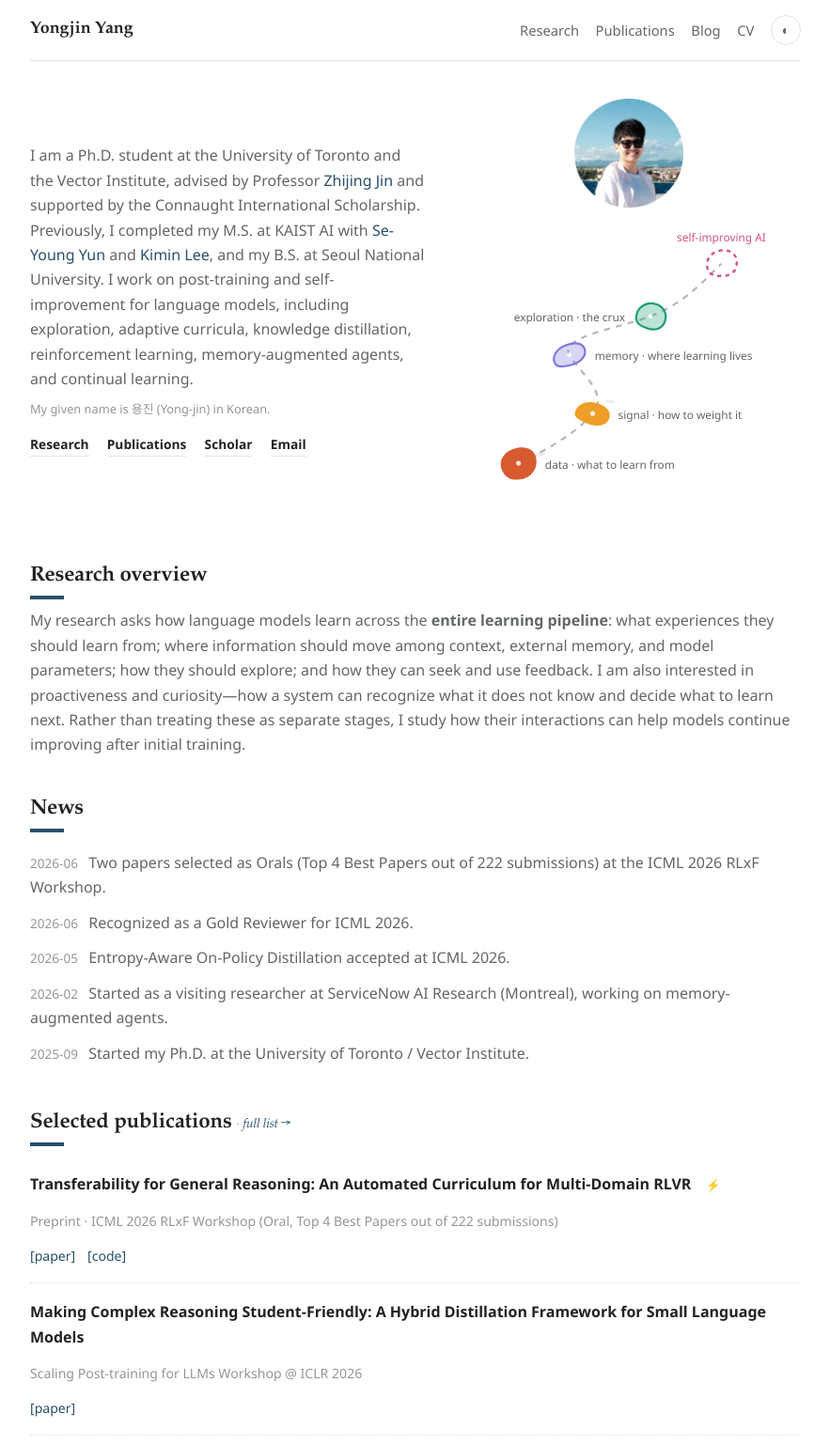
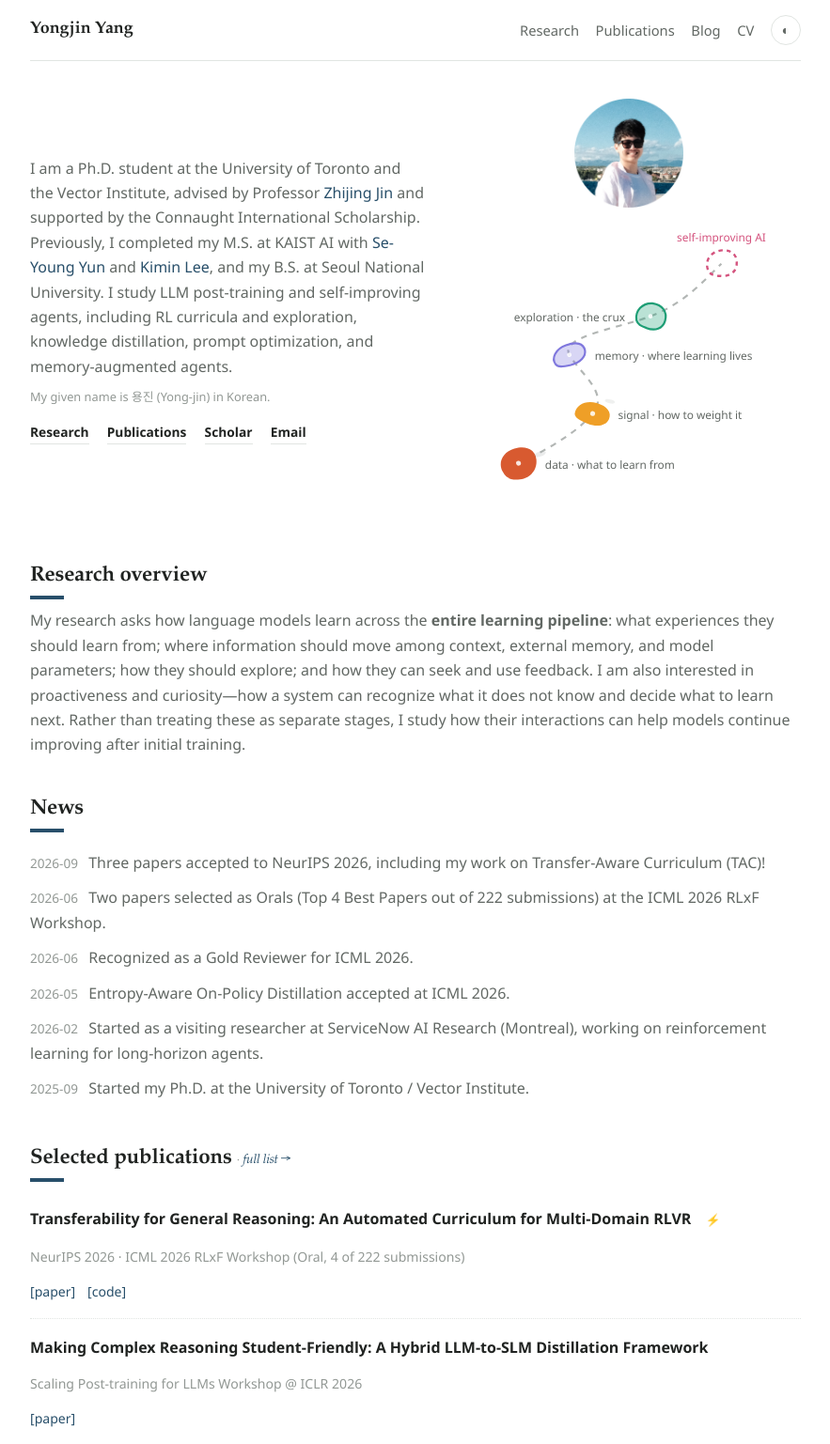
Before and after one commit to YangYongJin/YangYongJin.github.io, an Astro site in the folder astro-site/: page / in a window 1280 px wide. Shown: the top 1537 px of the page at 94% size, without its empty margins (198-1081 px from the left). Built offline with nearby package versions, Linux system fonts and the light colour scheme; Astro itself is replaced by a stand-in of ours.

Commit message:
Update CV and NeurIPS news

```diff
--- a/astro-site/src/data/profile.js
+++ b/astro-site/src/data/profile.js
@@ -5,11 +5,11 @@
 
 export const profile = {
   name: "Yongjin Yang",
-  tagline: "Post-training & self-improvement for language models",
+  tagline: "LLM post-training and self-improving agents",
   affiliation: "University of Toronto · Vector Institute",
-  email: "dyyjkd@gmail.com",
+  email: "yjyang@cs.toronto.edu",
   interests:
-    "Post-training and self-improvement for language models, with a focus on exploration, adaptive curricula, knowledge distillation, reinforcement learning, memory-augmented agents, and continual learning.",
+    "LLM post-training and self-improving agents, with a focus on RL post-training (curricula, exploration, and multi-domain RLVR), knowledge distillation, prompt optimization, and memory-augmented agents.",
   links: {
     github: "https://github.com/YangYongJin",
     scholar: "https://scholar.google.com/citations?user=qGVZm3sAAAAJ",
@@ -22,18 +22,19 @@ export const profile = {
     Connaught International Scholarship. Previously, I completed my M.S. at KAIST AI with
     <a href="https://fbsqkd.github.io/">Se-Young Yun</a> and
     <a href="https://sites.google.com/view/kiminlee">Kimin Lee</a>, and my B.S. at Seoul
-    National University. I work on post-training and self-improvement for language models,
-    including exploration, adaptive curricula, knowledge distillation, reinforcement
-    learning, memory-augmented agents, and continual learning.
+    National University. I study LLM post-training and self-improving agents, including
+    RL curricula and exploration, knowledge distillation, prompt optimization, and
+    memory-augmented agents.
   `,
 };
 
 // "news" renders on the home page. Only the big ones, most recent first.
 export const news = [
+  { date: "2026-09", text: "Three papers accepted to NeurIPS 2026, including my work on Transfer-Aware Curriculum (TAC)!" },
   { date: "2026-06", text: "Two papers selected as Orals (Top 4 Best Papers out of 222 submissions) at the ICML 2026 RLxF Workshop." },
   { date: "2026-06", text: "Recognized as a Gold Reviewer for ICML 2026." },
   { date: "2026-05", text: "Entropy-Aware On-Policy Distillation accepted at ICML 2026." },
-  { date: "2026-02", text: "Started as a visiting researcher at ServiceNow AI Research (Montreal), working on memory-augmented agents." },
+  { date: "2026-02", text: "Started as a visiting researcher at ServiceNow AI Research (Montreal), working on reinforcement learning for long-horizon agents." },
   { date: "2025-09", text: "Started my Ph.D. at the University of Toronto / Vector Institute." },
 ];
 
@@ -57,31 +58,31 @@ export const projects = [
 ];
 
 export const education = [
-  { when: "Sep 2025 – Present", what: "University of Toronto · Ph.D. in Computer Science (adviser: Zhijing Jin)" },
+  { when: "Sep 2025 – Summer 2029 (expected)", what: "University of Toronto · Ph.D. in Computer Science (adviser: Zhijing Jin) · GPA 4.0/4.0" },
   { when: "Mar 2023 – Feb 2025", what: "KAIST · M.S., Graduate School of AI (advisers: Se-Young Yun, Kimin Lee) · GPA 4.18/4.3, ranked 2nd in department" },
   { when: "Mar 2017 – Feb 2023", what: "Seoul National University · B.S., Electrical and Computer Engineering · GPA 4.12/4.3, Summa Cum Laude" },
 ];
 
 export const experience = [
-  { when: "Feb 2026 – Sep 2026", what: "ServiceNow AI Research (Montreal) · Visiting Researcher, UI Assist team: memory-augmented and continual-learning methods for LM agents" },
-  { when: "Mar 2024 – Jun 2024", what: "Naver AI Lab · Research Intern, Language Research team: uncertainty quantification & code-switching red-teaming (NAACL 2025, ACL 2025)" },
-  { when: "Jul 2021 – Aug 2021", what: "Samsung Electronics, MX · Software Engineering Intern: Android System API logging framework" },
+  { when: "Feb 2026 – Sep 2026", what: "ServiceNow AI Research · Visiting Researcher, UI Assist team (supervised by Alexandre Drouin and Christopher Pal): adaptive prompt teaching and RL for long-horizon agents" },
+  { when: "Sep 2025 – Present", what: "University of Toronto & Vector Institute · Graduate Researcher (advised by Zhijing Jin): transfer-aware curricula and LLM-to-SLM distillation" },
+  { when: "Mar 2024 – Jun 2024", what: "Naver AI Lab · Research Intern (supervised by Hwaran Lee): uncertainty quantification and multilingual red-teaming" },
+  { when: "Mar 2023 – Feb 2025", what: "KAIST · Graduate Researcher (advised by Se-Young Yun and Kimin Lee): language-agent exploration, preference-data filtering, and vision-language transfer learning" },
+  { when: "Jun 2022 – Sep 2022", what: "Seoul National University · Undergraduate Researcher (advised by Taesup Kim): adaptive loss reweighting for cold-start recommendation" },
 ];
 
 export const awards = [
-  { when: "Apr 2025", what: "Connaught International Scholarship · entrance scholarship for five international students, UofT" },
-  { when: "Dec 2023", what: "Best Paper Award, Korea Software Congress (KSC) · FedCON: Model Contrastive Federated Learning on Re-Identification" },
+  { when: "2025", what: "Connaught International Scholarship · University of Toronto" },
   { when: "2017 – 2023", what: "Korea National Science & Technology Scholarship · full-ride academic excellence scholarship" },
 ];
 
 export const services = [
-  "Conferences: ICLR (2025, 2026), NeurIPS (2025, 2026), ICML 2026 (Gold Reviewer), COLM (2025, 2026), AAAI 2025",
-  "Journals: TMLR",
-  "ACL Rolling Review: 2024 (Feb, Jun, Oct, Dec), 2025 (Feb, May, Jul, Oct), 2026 (Jan)",
-  "Workshops: DPFM @ ICLR (2024, 2025), MAS @ ICML 2025",
+  "Reviewer: NeurIPS, ICML (Gold Reviewer, 2026), ICLR, COLM, TMLR, and ACL Rolling Review (2024–2026)",
+  "Lab Administrator, Jinesis Lab · HPC compute and infrastructure",
 ];
 
 export const teaching = [
+  { when: "Sep 2026 – Dec 2026", what: "Probabilistic Learning and Reasoning (CSC412/2506) · Teaching Assistant (UofT)" },
   { when: "Sep 2025 – Dec 2025", what: "Introduction to Programming Languages · Teaching Assistant (UofT)" },
   { when: "Sep 2021 – Feb 2022", what: "Introduction to Algorithms · Departmental Tutor (SNU)" },
   { when: "Mar 2018 – Aug 2018", what: "Principles of Physics I · Group Tutor (SNU)" },
--- a/astro-site/src/data/publications.js
+++ b/astro-site/src/data/publications.js
@@ -13,8 +13,22 @@ export const publications = [
     year: 2026, key: true, firstAuthor: true, flash: true, selected: true,
     title: "Transferability for General Reasoning: An Automated Curriculum for Multi-Domain RLVR",
     authors: "Yongjin Yang, Jiarui Liu, Yinghui He, Lechen Zhang, Bernhard Schölkopf, Zhijing Jin†",
-    venue: "Preprint · ICML 2026 RLxF Workshop (Oral, Top 4 Best Papers out of 222 submissions)",
+    venue: "NeurIPS 2026 · ICML 2026 RLxF Workshop (Oral, 4 of 222 submissions)",
     links: { paper: "https://arxiv.org/abs/2606.25178", code: "https://github.com/YangYongJin/transfer-aware-curriculum" },
+  },
+  {
+    year: 2026, key: true,
+    title: "Toward Skill-Native LLMs: Skill Entropy for Benchmarking and Training Long-Horizon Reasoning",
+    authors: "Yinghui He, Ling Yang, Jiarui Liu, Yongjin Yang, et al.",
+    venue: "NeurIPS 2026",
+    links: { paper: "https://arxiv.org/abs/2608.05139", code: "https://github.com/Gen-Verse/Skill-Entropy-RL" },
+  },
+  {
+    year: 2026, key: true, firstAuthor: true,
+    title: "Learning from Evolving Prompts: Adaptive Prompt Teaching for Reinforcement Learning",
+    authors: "Yongjin Yang, Lechen Zhang, Jiarui Liu, Yinghui He, Christopher Pal, Alexandre Drouin, Zhijing Jin",
+    venue: "Under review",
+    links: {},
   },
   {
     year: 2025, key: true, firstAuthor: true,
@@ -25,7 +39,7 @@ export const publications = [
   },
   {
     year: 2026, key: true, firstAuthor: true, selected: true,
-    title: "Making Complex Reasoning Student-Friendly: A Hybrid Distillation Framework for Small Language Models",
+    title: "Making Complex Reasoning Student-Friendly: A Hybrid LLM-to-SLM Distillation Framework",
     authors: "Yongjin Yang, Yinghui He, Jiarui Liu, Zhijing Jin",
     venue: "Scaling Post-training for LLMs Workshop @ ICLR 2026",
     links: { paper: "https://openreview.net/pdf?id=6jP5PDOmqN" },
@@ -34,7 +48,7 @@ export const publications = [
     year: 2026, key: true,
     title: "LLM-as-a-Tutor: Policy-Aware Prompt Adaptation for Non-Verifiable RL",
     authors: "Yujin Kim*, Namgyu Ho*, Sangmin Hwang*, Joonkee Kim, Yongjin Yang, Sangmin Bae, Seungone Kim, Jaehun Jung, Se-Young Yun†, Hwanjun Song†",
-    venue: "Preprint",
+    venue: "NeurIPS 2026",
     links: { paper: "https://arxiv.org/abs/2607.04412" },
   },
   {
@@ -52,13 +66,6 @@ export const publications = [
     links: { paper: "https://arxiv.org/abs/2603.07079", code: "https://github.com/WLS04/EOPD" },
   },
   {
-    year: 2026, key: true,
-    title: "MixSD: Mixed Contextual Self-Distillation for Knowledge Injection",
-    authors: "Jiarui Liu, Lechen Zhang, Yongjin Yang, Yinghui He, Yingheng Wang, Weihao Xuan, Zhijing Jin, Mona T. Diab",
-    venue: "Preprint",
-    links: { paper: "https://arxiv.org/abs/2605.16865", code: "https://github.com/jiarui-liu/MixSD" },
-  },
-  {
     year: 2025, key: true, firstAuthor: true,
     title: "Revisiting Multi-Agent Debate as Test-Time Scaling: A Systematic Study of Conditional Effectiveness",
     authors: "Yongjin Yang*, Euiin Yi*, Jongwoo Ko, Kimin Lee†, Zhijing Jin†, Se-Young Yun†",
@@ -73,20 +80,6 @@ export const publications = [
     authors: "Punya Syon Pandey, Yongjin Yang, Jiarui Liu, Zhijing Jin",
     venue: "EACL 2026 Main",
     links: { paper: "https://aclanthology.org/2026.eacl-long.57/" },
-  },
-  {
-    year: 2026,
-    title: "The Wedge Questions: Latent Cultural Boundaries in LLMs via Persona Projection Divergence",
-    authors: "Yejin Son, Yongjin Yang, Ryan Faulkner, Matt Ratto, Seungwon Lim, Youngjae Yu, Zhijing Jin",
-    venue: "Preprint · ICML 2026 Pluralistic Alignment Workshop",
-    links: { paper: "https://openreview.net/pdf?id=zHQuHMzOuD" },
-  },
-  {
-    year: 2026,
-    title: "UniSAFE: A Comprehensive Benchmark for Safety Evaluation of Unified Multimodal Models",
-    authors: "Segyu Lee*, Boryeong Cho*, Hojung Jung*, Seokhyun An, Juhyeong Kim, Jaehyun Kwak, Yongjin Yang, Sangwon Jang, Youngrok Park, Wonjun Chang, Se-Young Yun",
-    venue: "Preprint",
-    links: { paper: "https://arxiv.org/abs/2603.17476", code: "https://github.com/segyulee/UniSAFE" },
   },
   {
     year: 2025,
--- a/astro-site/src/layouts/Post.astro
+++ b/astro-site/src/layouts/Post.astro
@@ -1,5 +1,6 @@
 ---
 import Base from './Base.astro';
+import { profile } from '../data/profile.js';
 const { frontmatter } = Astro.props;
 ---
 <Base title={frontmatter.title + ' · Yongjin Yang'} description={frontmatter.description}>
@@ -13,7 +14,7 @@ const { frontmatter } = Astro.props;
     <hr style="border:none;border-top:1px solid var(--border);margin:2.5rem 0 1rem" />
     <p class="section-note">
       I work on post-training and self-improvement for language models at UofT / Vector.
-      Thoughts or disagreements? <a href="mailto:dyyjkd@gmail.com">Let me know</a>.
+      Thoughts or disagreements? <a href={'mailto:' + profile.email}>Let me know</a>.
     </p>
   </article>
 </Base>
--- a/astro-site/src/pages/cv.astro
+++ b/astro-site/src/pages/cv.astro
@@ -9,7 +9,7 @@ import { education, experience, awards, services, teaching, profile } from '../d
   <p style="color:var(--muted)">{profile.interests}</p>
   <h2>Education</h2>
   <table class="cvtable">{education.map((e) => <tr><td class="when">{e.when}</td><td>{e.what}</td></tr>)}</table>
-  <h2>Industry experience</h2>
+  <h2>Research experience</h2>
   <table class="cvtable">{experience.map((e) => <tr><td class="when">{e.when}</td><td>{e.what}</td></tr>)}</table>
   <h2>Awards & grants</h2>
   <table class="cvtable">{awards.map((e) => <tr><td class="when">{e.when}</td><td>{e.what}</td></tr>)}</table>
```
